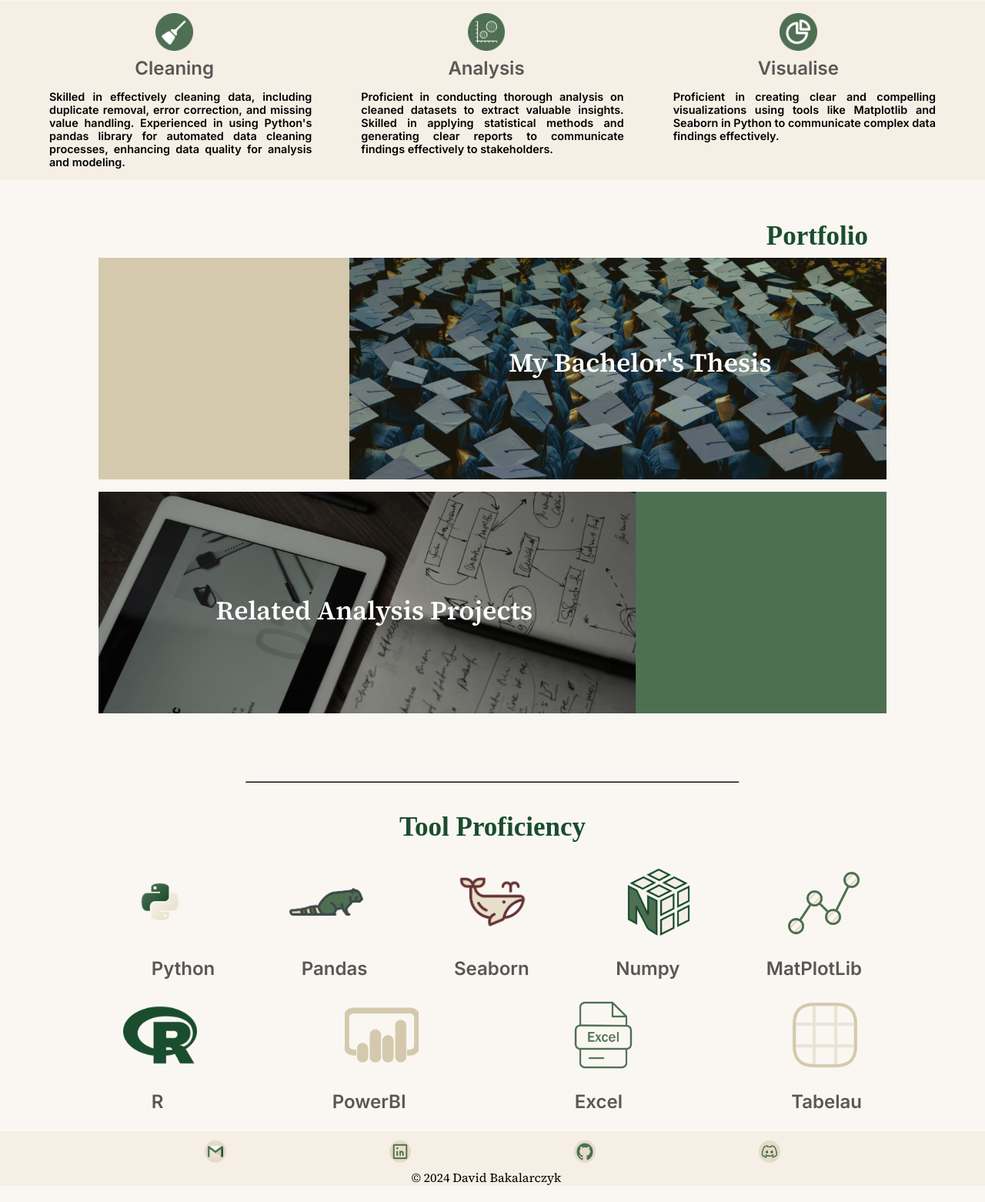
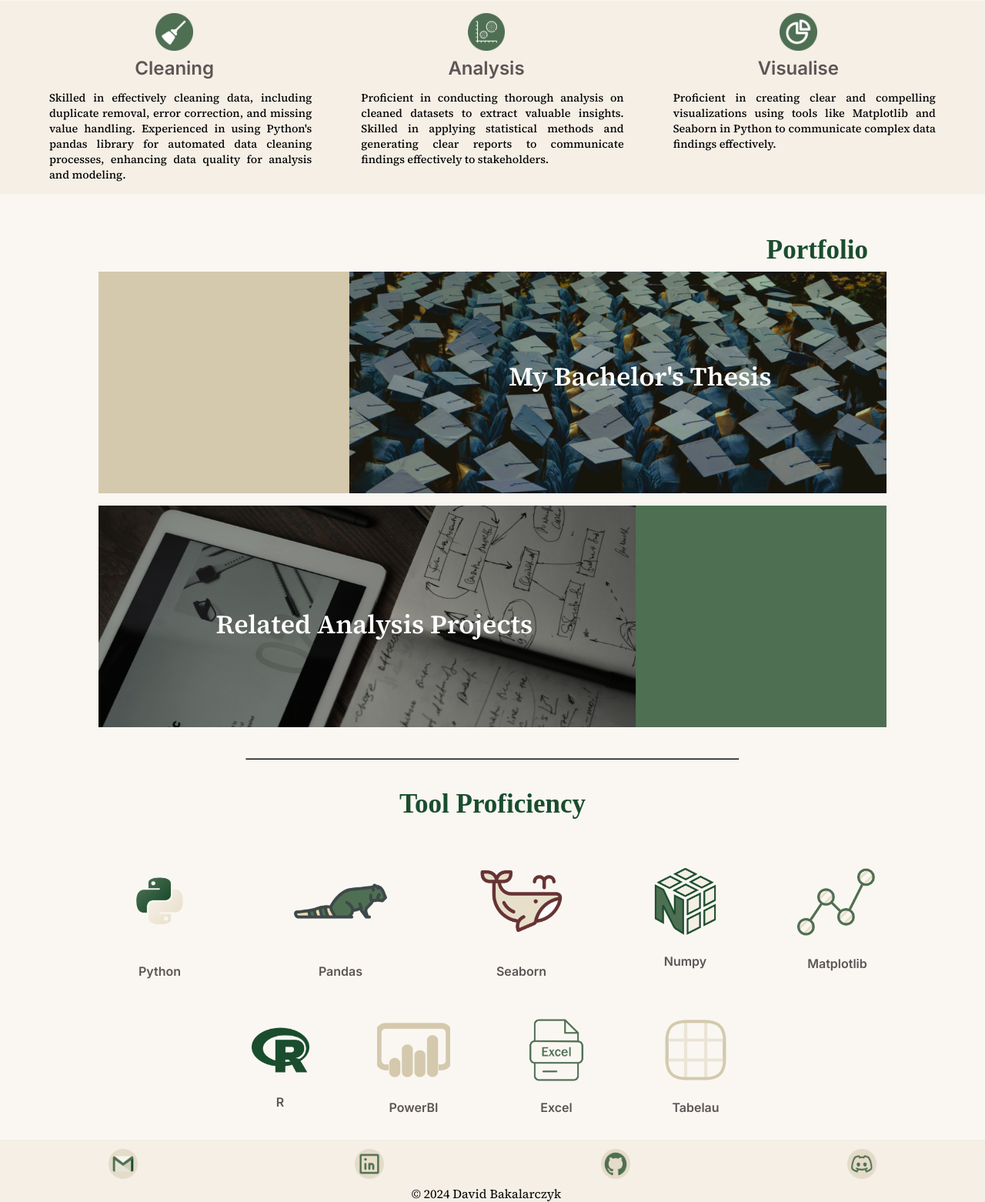
Before and after one commit to HerrDavey/WebsiteOfDataAnalyst, a Flask app: page / in a window 1280 px wide. Shown: the part 406-1968 px from the top of the page at 77% size. Before the commit the page ends 1946 px from the top, so only its background shows below. Run offline with Flask 3, Linux system fonts and the light colour scheme.

Commit message:
Tool Proficiency: Text align update

```diff
--- a/static/styles.css
+++ b/static/styles.css
@@ -177,10 +177,10 @@ body, html {
 }
 
 .short-description-section p {
-    font-family: "Inter";
-    font-weight: 600;
+    font-family: "Source Serif 4", serif;
+    font-weight: 500;
     font-size: 0.9rem;
-    color: #000000;
+    color: black;
     padding-right: 4rem;
     text-align: justify;
 }
@@ -254,7 +254,7 @@ body, html {
     width: 50%;
     height: 0.07rem;
     background-color: #000000;
-    margin-top: 5rem;
+    margin-top: 2rem;
 }
 
 .tools-section h2 {
@@ -267,24 +267,28 @@ body, html {
 
 .tools-container {
     display: flex;
-    justify-content: space-between;
+    justify-content: center;
     align-items: center;
-    margin: auto 10rem;
+    margin-top: auto;
+    text-align: center;
+}
 
+.tools-container div {
+    margin: 1rem 1rem;
+    text-align: center;
 }
 
 .tools-container img {
-    max-width: 10%;
-    display: inline-block;
+    height: 60%;
+    width: 60%;
 }
 
 .tools-section p {
     color: #5C5555;
-    font-size: 1.5rem;
+    font-size: 1rem;
     font-weight: 600;
     font-family: "Inter";
     padding: auto;
-    margin-left: 2.3rem;
 }
 
 /* TOOL SECTION END */
--- a/templates/index.html
+++ b/templates/index.html
@@ -76,34 +76,52 @@
         </div>
 
         <div class="tools-container">
+            <div>
                 <img src="./static/python_svg_icon.png">
+                <p>Python</p>
+            </div>
+            <div>
                 <img src="./static/pandas__svg_icon.png">
+                <p>Pandas</p>
+            </div>
+            <div>
                 <img src="./static/seaborn_svg_icon.png">
+                <p>Seaborn</p>
+            </div>
+            <div>
                 <img src="./static/numpy_svg_icon.png">
+                <p>Numpy</p>
+            </div>
+            <div>
                 <img src="./static/matplotlib_svg_icon.png">
+                <p>Matplotlib</p>
+            </div>
+
         </div>
 
         <div class="tools-container">
-            <p>Python</p>
-            <p>Pandas</p>
-            <p>Seaborn</p>
-            <p>Numpy</p>
-            <p>MatPlotLib</p>
+            <div>
+                <img src="./static/r_svg_icon.png">
+                <p>R</p>
             </div>
 
-        <div class="tools-container">
-            <img src="./static/r_svg_icon.png">
+            <div>
                 <img src="./static/powerbi_svg_icon.png">
-            <img src="./static/excel_svg_icon.png">
-            <img src="./static/tabelau_svg_icon.png">
+                <p>PowerBI</p>
             </div>
 
-        <div class="tools-container">
-            <p>R</p>
-            <p>PowerBI</p>
+            <div>
+                <img src="./static/excel_svg_icon.png">
                 <p>Excel</p>
+            </div>
+
+            <div>
+                <img src="./static/tabelau_svg_icon.png">
                 <p>Tabelau</p>
             </div>
+        </div>
+
+
     </section>
 
     {% include 'footer.html' %}
```
Lines whose indentation alone changed are shown as unchanged.
